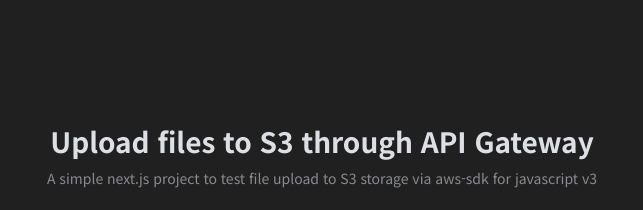
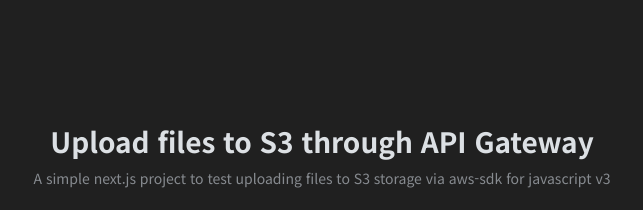
Before and after one commit to taedonn/nextjs-aws-test, a Next.js app: page / in a window 1280 px wide. Shown: the top 210 px of the page, without its empty margins (318-961 px from the left). Built offline with nearby package versions, Linux system fonts and the light colour scheme.

Commit message:
update package-lock.json

```diff
--- a/src/pages/index.tsx
+++ b/src/pages/index.tsx
@@ -3,7 +3,7 @@
         <>
             <div className="w-[100%] mt-[120px] flex flex-col justify-center items-center">
                 <h1 className="text-[28px] text-theme-3 font-bold mb-[8px]">Upload files to S3 through API Gateway</h1>
-                <h2 className="text-[14px] text-theme-7 text-center leading-tight mb-[24px]">A simple next.js project to test file upload to S3 storage via aws-sdk for javascript v3</h2>
+                <h2 className="text-[14px] text-theme-7 text-center leading-tight mb-[24px]">A simple next.js project to test uploading files to S3 storage via aws-sdk for javascript v3</h2>
                 <div className="w-[580px] p-[16px] border rounded-[12px] border-theme-7">
                     <div className="w-[100%] h-[300px] rounded-[12px] flex flex-col justify-center items-center bg-theme-9">
                         <svg className="w-[180px] fill-theme-8" xmlns="http://www.w3.org/2000/svg" viewBox="0 0 16 16">
```
Also changed, not shown: 1 other file (tests, documents, lock files or other folders).
